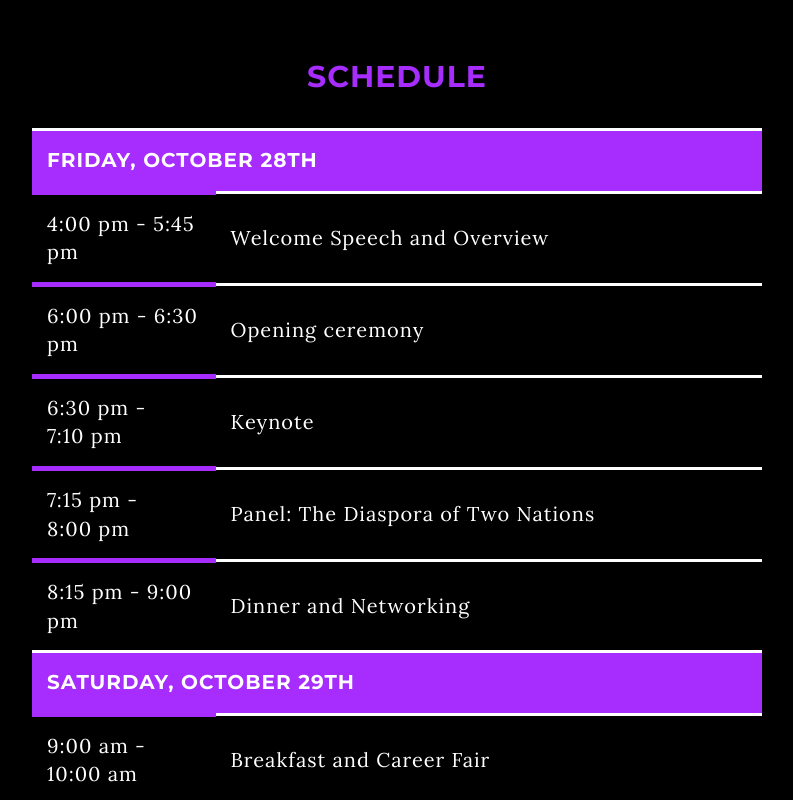
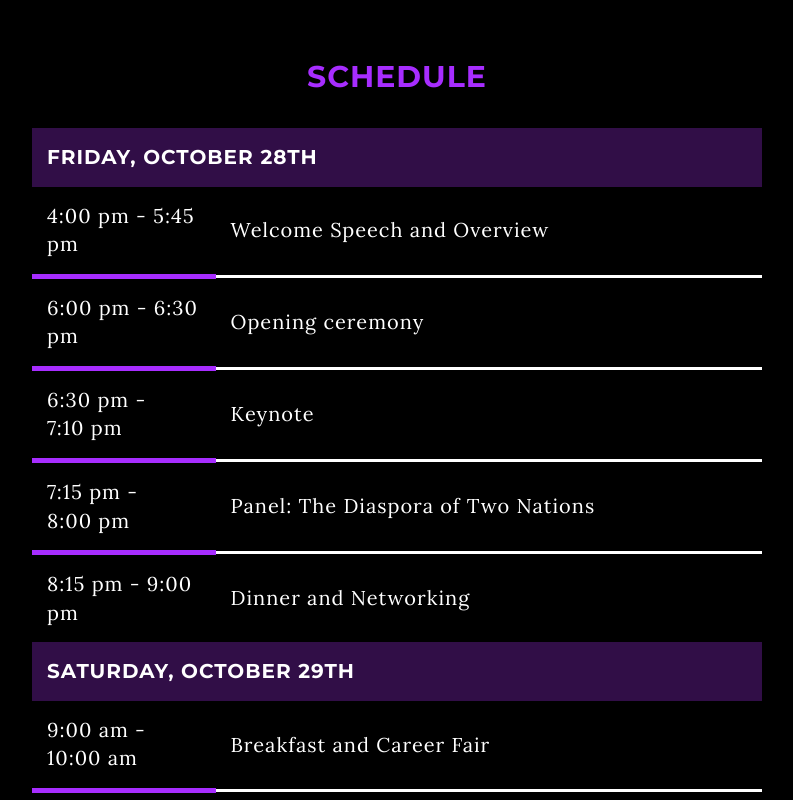
Before and after one commit to shrinidhit/Indo_Pak, a website: page index.html in a window 1280 px wide. Shown: the part 2060-2860 px from the top of the page, without its empty margins (243-1036 px from the left). Drawn offline with nearby package versions, Linux system fonts and the light colour scheme; some packages are replaced by stand-ins of ours.

Commit message:
Schedule color change

```diff
--- a/css/grayscale.css
+++ b/css/grayscale.css
@@ -44,7 +44,7 @@ p {
   }
 }
 a {
-  color: #42DCA3;
+  color: #FFF11C;
   -webkit-transition: all 0.2s ease-in-out;
   -moz-transition: all 0.2s ease-in-out;
   transition: all 0.2s ease-in-out;
@@ -52,7 +52,7 @@ a {
 a:hover,
 a:focus {
   text-decoration: none;
-  color: #1d9b6c;
+  color: #FFF11C;
 }
 
 table {
@@ -81,6 +81,10 @@ table .purple_line {
   font-weight: 700;
   letter-spacing: 1px;
   text-transform: uppercase;
+}
+
+.no_border {
+  border: none;
 }
 
   img {
--- a/index.html
+++ b/index.html
@@ -141,11 +141,11 @@
                 <TABLE>
                     <!-- Day 1 -->
                     <TR>
-                        <th colspan="2" bgcolor='#A72DFF'class="day_title">Friday, October 28th</th>
+                        <th colspan="2" bgcolor='#310E47'class="day_title no_border">Friday, October 28th</th>
                     </TR>
                    <TR>
-                      <TD class = "purple_line">4:00 pm -  5:45 pm</TD>
-                      <TD>Welcome Speech and Overview</TD>
+                      <TD class = "no_border">4:00 pm -  5:45 pm</TD>
+                      <TD class = "no_border">Welcome Speech and Overview</TD>
                    </TR>
                    <TR>
                       <TD class = "purple_line">6:00 pm - 6:30 pm</TD>
@@ -166,11 +166,11 @@
 
                    <!-- Day 2 -->
                    <TR>
-                        <th colspan="2" bgcolor='#A72DFF' class="day_title">Saturday, October 29th</th>
+                        <th colspan="2" bgcolor='#310E47' class="day_title no_border">Saturday, October 29th</th>
                     </TR>
                    <TR>
-                      <TD class = "purple_line">9:00 am - 10:00 am</TD>
-                      <TD>Breakfast and Career Fair</TD>
+                      <TD class = "no_border">9:00 am - 10:00 am</TD>
+                      <TD class = "no_border">Breakfast and Career Fair</TD>
                    </TR>
                    <TR>
                       <TD class = "purple_line">10:00 am - 11:00 am</TD>
@@ -225,7 +225,7 @@
             <div class = "container">
                 <div class="col-lg-8 col-lg-offset-2">
                 <h2 class = "white">A Conference by and for Undergraduates</h2>
-                <p>We are passionate undergraduates just like you, from all over the Indian and Pakistani diaspora. Feel free to reach out to us for any questions, and we'll be happy to help.</p>
+                <p>We are passionate undergraduates just like you, from all over the Indian and Pakistani diaspora. Feel free to <a href="mailto:sudhi@nyu.edu?Subject=A Question about IndoPak">send an email</a> with any questions, and we'll be happy to help.</p>
             </div>
             </div>
         </div>
@@ -236,7 +236,7 @@
         <div class="register-section">
             <div class="container">
                 <div class="col-lg-8 col-lg-offset-2">
-                    <h2>Register now for an earlybird discount</h2>
+                    <h2>Register now to confirm your spot</h2>
                     <a href="#about" class="btn-lg btn-primary page-scroll">
                             REGISTER
                     </a>
```
